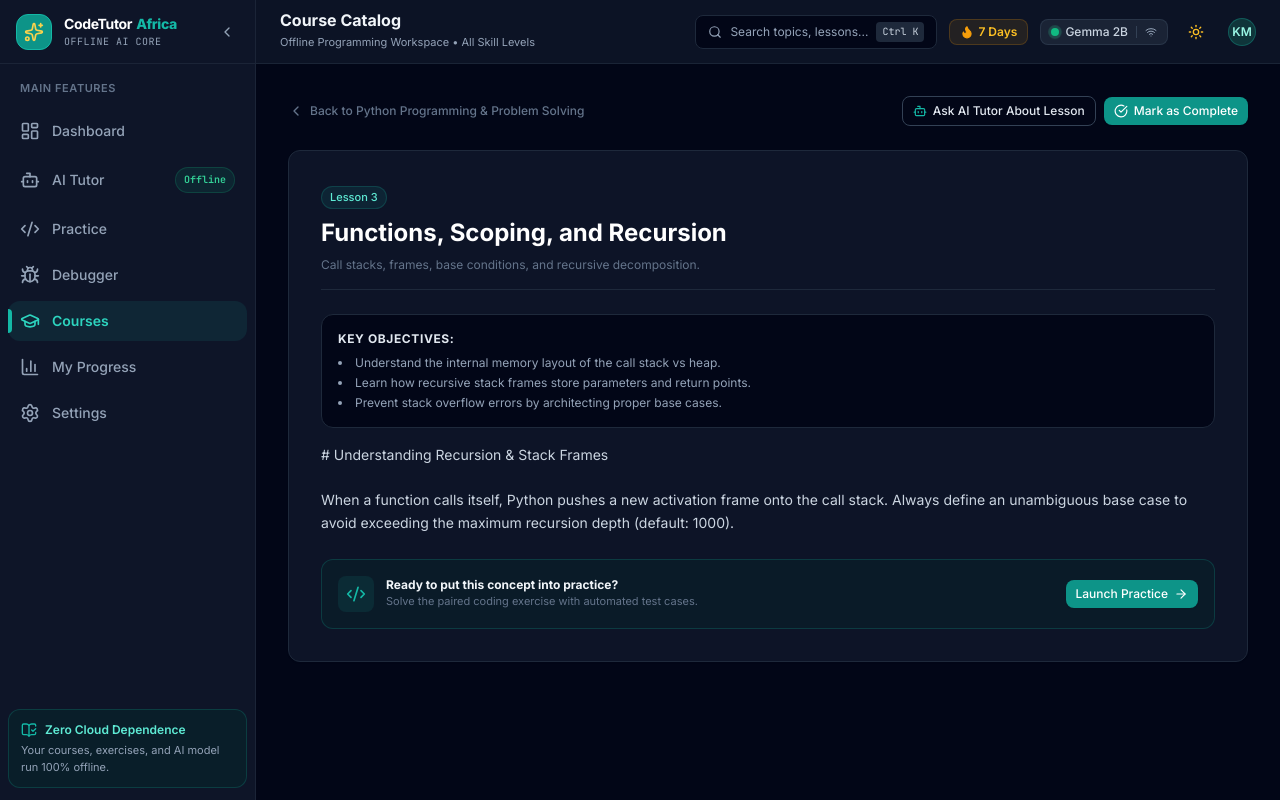
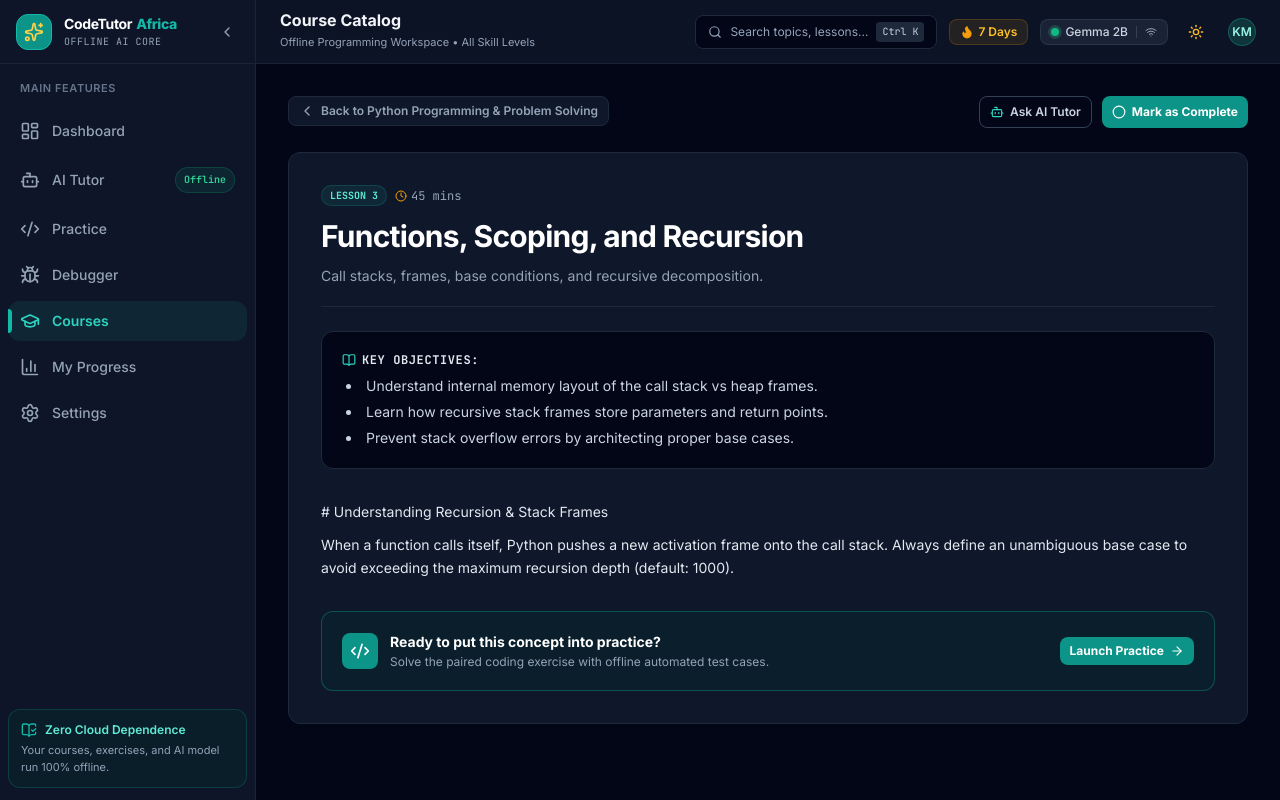
Before and after one commit to agudu50/CodeTutor-Africa, a React (Vite) app: page /learning/lessons/les-3 in a window 1280 px wide. Built offline with nearby package versions, Linux system fonts and the light colour scheme.

Commit message:
enhanced the Practice page

```diff
--- a/src/features/learning/pages/CourseListPage.tsx
+++ b/src/features/learning/pages/CourseListPage.tsx
@@ -3,7 +3,7 @@ import { PageContainer } from '@/components/layout/PageContainer'
 import { MOCK_COURSES } from '../data/mockCourseData'
 import { CourseCard } from '../components/CourseCard'
 import { Input, Dropdown } from '@/components/ui'
-import { Search, BookOpen } from 'lucide-react'
+import { Search, BookOpen, Shield } from 'lucide-react'
 
 export const CourseListPage: React.FC = () => {
   const [searchTerm, setSearchTerm] = useState('')
@@ -19,14 +19,25 @@ export const CourseListPage: React.FC = () => {
 
   return (
     <PageContainer maxWidth="2xl" className="space-y-6">
-      {/* Header */}
-      <div>
-        <h2 className="text-2xl font-bold tracking-tight text-slate-900 dark:text-white flex items-center gap-2">
-          <BookOpen className="w-6 h-6 text-brand-500" /> Programming Course Tracks
-        </h2>
-        <p className="text-xs text-slate-500 dark:text-slate-400 mt-1">
-          Structured programming courses for all skill levels—from first-time coders to advanced builders. Fully pre-cached for offline access.
-        </p>
+      {/* Header Banner */}
+      <div className="flex flex-col sm:flex-row sm:items-center sm:justify-between gap-4 p-5 sm:p-6 rounded-2xl border border-slate-200 dark:border-slate-800 bg-white dark:bg-slate-900 shadow-xs">
+        <div className="space-y-1">
+          <div className="flex items-center gap-2">
+            <div className="p-1.5 rounded-lg bg-brand-50 dark:bg-brand-950 text-brand-700 dark:text-brand-300 border border-brand-200 dark:border-brand-800/80">
+              <BookOpen className="w-4 h-4" />
+            </div>
+            <h1 className="text-xl sm:text-2xl font-bold tracking-tight text-slate-900 dark:text-white">
+              Programming Course Tracks
+            </h1>
+          </div>
+          <p className="text-xs text-slate-500 dark:text-slate-400 leading-relaxed">
+            Structured programming courses for all skill levels—from first-time coders to advanced builders. Fully pre-cached for offline access.
+          </p>
+        </div>
+
+        <span className="inline-flex items-center gap-1.5 px-3 py-1 rounded-full text-[11px] font-mono font-semibold text-emerald-700 dark:text-emerald-400 bg-emerald-50 dark:bg-emerald-950/70 border border-emerald-200 dark:border-emerald-800/80 shrink-0 self-start sm:self-center">
+          <Shield className="w-3.5 h-3.5" /> 100% Offline Accessible
+        </span>
       </div>
 
       {/* Filter Toolbar */}
@@ -37,15 +48,16 @@ export const CourseListPage: React.FC = () => {
             value={searchTerm}
             onChange={(e) => setSearchTerm(e.target.value)}
             leftIcon={<Search className="w-4 h-4 text-slate-400" />}
+            className="bg-white dark:bg-slate-900"
           />
         </div>
-        <div className="w-full sm:w-48">
+        <div className="w-full sm:w-52">
           <Dropdown
             options={[
               { value: 'all', label: 'All Languages' },
-              { value: 'python', label: 'Python' },
+              { value: 'python', label: 'Python 3.12' },
               { value: 'javascript', label: 'JavaScript' },
-              { value: 'java', label: 'Java' },
+              { value: 'java', label: 'Java 21' },
             ]}
             value={selectedLang}
             onChange={setSelectedLang}
@@ -53,8 +65,8 @@ export const CourseListPage: React.FC = () => {
         </div>
       </div>
 
-      {/* Courses Grid */}
-      <div className="grid grid-cols-1 md:grid-cols-2 lg:grid-cols-3 gap-6">
+      {/* Courses Grid (Equal-Height Cards) */}
+      <div className="grid grid-cols-1 md:grid-cols-2 lg:grid-cols-3 gap-6 items-stretch">
         {filteredCourses.map((course) => (
           <CourseCard key={course.id} course={course} />
         ))}
--- a/src/features/learning/pages/LessonViewPage.tsx
+++ b/src/features/learning/pages/LessonViewPage.tsx
@@ -2,8 +2,8 @@ import React, { useState } from 'react'
 import { useParams, Link } from 'react-router-dom'
 import { PageContainer } from '@/components/layout/PageContainer'
 import { MOCK_COURSES } from '../data/mockCourseData'
-import { Card, Button, Badge } from '@/components/ui'
-import { ChevronLeft, CheckCircle, Bot, Code2, ArrowRight } from 'lucide-react'
+import { Card, Button, Badge, MarkdownRenderer } from '@/components/ui'
+import { ChevronLeft, CheckCircle2, Circle, Bot, Code2, ArrowRight, BookOpen, Clock } from 'lucide-react'
 
 export const LessonViewPage: React.FC = () => {
   const { lessonId } = useParams<{ lessonId: string }>()
@@ -28,26 +28,43 @@ export const LessonViewPage: React.FC = () => {
 
   return (
     <PageContainer maxWidth="lg" className="space-y-6">
-      {/* Breadcrumb & Navigation */}
-      <div className="flex items-center justify-between">
+      {/* Breadcrumb & Top Navigation */}
+      <div className="flex flex-col sm:flex-row sm:items-center sm:justify-between gap-3">
         <Link
           to={`/learning/courses/${courseId}`}
-          className="inline-flex items-center gap-1.5 text-xs text-slate-500 hover:text-slate-900 dark:hover:text-slate-100 font-medium"
+          className="inline-flex items-center gap-1.5 text-xs text-slate-600 dark:text-slate-400 hover:text-slate-900 dark:hover:text-white font-semibold transition-colors px-2.5 py-1.5 rounded-lg hover:bg-slate-100 dark:hover:bg-slate-800 border border-slate-200 dark:border-slate-800 bg-white dark:bg-slate-900 shadow-2xs self-start"
         >
-          <ChevronLeft className="w-4 h-4" /> Back to {courseTitle}
+          <ChevronLeft className="w-4 h-4" />
+          <span>Back to {courseTitle}</span>
         </Link>
 
-        <div className="flex items-center gap-2">
+        <div className="flex items-center gap-2.5 self-end sm:self-center">
           <Link to="/tutor">
-            <Button variant="outline" size="sm" leftIcon={<Bot className="w-3.5 h-3.5 text-brand-500" />}>
-              Ask AI Tutor About Lesson
+            <Button
+              variant="outline"
+              size="sm"
+              className="h-8 text-xs font-semibold text-slate-700 dark:text-slate-300 border-slate-200 dark:border-slate-700 hover:border-brand-500 hover:text-brand-600 shadow-2xs"
+              leftIcon={<Bot className="w-3.5 h-3.5 text-brand-600 dark:text-brand-400" />}
+            >
+              Ask AI Tutor
             </Button>
           </Link>
           <Button
             variant={isCompleted ? 'secondary' : 'primary'}
             size="sm"
             onClick={() => setIsCompleted(!isCompleted)}
-            leftIcon={<CheckCircle className="w-3.5 h-3.5" />}
+            className={
+              isCompleted
+                ? 'h-8 text-xs font-semibold bg-emerald-50 dark:bg-emerald-950/70 text-emerald-700 dark:text-emerald-400 border border-emerald-200 dark:border-emerald-800/80 shadow-2xs'
+                : 'h-8 text-xs font-bold bg-brand-600 hover:bg-brand-700 text-white shadow-xs'
+            }
+            leftIcon={
+              isCompleted ? (
+                <CheckCircle2 className="w-3.5 h-3.5 text-emerald-600 dark:text-emerald-400" />
+              ) : (
+                <Circle className="w-3.5 h-3.5" />
+              )
+            }
           >
             {isCompleted ? 'Completed ✓' : 'Mark as Complete'}
           </Button>
@@ -55,50 +72,65 @@ export const LessonViewPage: React.FC = () => {
       </div>
 
       {/* Lesson Reader Card */}
-      <Card className="p-6 md:p-8 space-y-6">
-        <div className="space-y-2 border-b border-slate-100 dark:border-slate-800 pb-4">
-          <Badge variant="brand" size="sm">Lesson {foundLesson.order}</Badge>
-          <h2 className="text-2xl font-bold text-slate-900 dark:text-white">
+      <Card className="p-6 sm:p-8 space-y-6 border border-slate-200 dark:border-slate-800 bg-white dark:bg-slate-900 shadow-xs">
+        <div className="space-y-3 border-b border-slate-100 dark:border-slate-800 pb-5">
+          <div className="flex items-center gap-2">
+            <Badge variant="brand" size="sm" className="font-mono text-[10px] uppercase font-bold">
+              Lesson {foundLesson.order}
+            </Badge>
+            <span className="text-xs font-mono text-slate-400 flex items-center gap-1">
+              <Clock className="w-3 h-3 text-amber-500" /> {foundLesson.durationMinutes} mins
+            </span>
+          </div>
+
+          <h1 className="text-2xl sm:text-3xl font-bold tracking-tight text-slate-900 dark:text-white">
             {foundLesson.title}
-          </h2>
-          <p className="text-xs text-slate-500">{foundLesson.description}</p>
+          </h1>
+          <p className="text-xs sm:text-sm text-slate-500 dark:text-slate-400 leading-relaxed">
+            {foundLesson.description}
+          </p>
         </div>
 
-        {/* Markdown Content Viewer */}
-        <div className="prose dark:prose-invert max-w-none text-sm leading-relaxed space-y-4 text-slate-700 dark:text-slate-300">
-          <div className="p-4 rounded-xl bg-slate-50 dark:bg-slate-950 border border-slate-200 dark:border-slate-800">
-            <h4 className="text-xs font-bold text-slate-800 dark:text-slate-200 uppercase tracking-wider mb-2">
-              Key Objectives:
-            </h4>
-            <ul className="list-disc list-inside text-xs space-y-1 text-slate-600 dark:text-slate-400">
-              <li>Understand the internal memory layout of the call stack vs heap.</li>
-              <li>Learn how recursive stack frames store parameters and return points.</li>
-              <li>Prevent stack overflow errors by architecting proper base cases.</li>
-            </ul>
-          </div>
+        {/* Objectives Box */}
+        <div className="p-4 sm:p-5 rounded-xl bg-slate-50 dark:bg-slate-950 border border-slate-200 dark:border-slate-800 space-y-2">
+          <h2 className="text-xs font-bold text-slate-800 dark:text-slate-200 uppercase tracking-wider font-mono flex items-center gap-1.5">
+            <BookOpen className="w-3.5 h-3.5 text-brand-600 dark:text-brand-400" />
+            <span>Key Objectives:</span>
+          </h2>
+          <ul className="list-disc list-inside text-xs sm:text-sm space-y-1.5 text-slate-700 dark:text-slate-300 pl-1 leading-relaxed">
+            <li>Understand internal memory layout of the call stack vs heap frames.</li>
+            <li>Learn how recursive stack frames store parameters and return points.</li>
+            <li>Prevent stack overflow errors by architecting proper base cases.</li>
+          </ul>
+        </div>
 
-          <div className="whitespace-pre-wrap font-sans">
-            {foundLesson.contentMarkdown}
-          </div>
+        {/* Rich Lesson Content via MarkdownRenderer */}
+        <div className="py-2">
+          <MarkdownRenderer content={foundLesson.contentMarkdown} />
         </div>
 
         {/* Quick Practice Prompt */}
-        <div className="p-4 rounded-xl border border-brand-500/20 bg-brand-500/5 dark:bg-brand-950/30 flex items-center justify-between">
+        <div className="p-4 sm:p-5 rounded-xl border border-brand-200 dark:border-brand-800/80 bg-brand-50/60 dark:bg-brand-950/40 flex flex-col sm:flex-row sm:items-center justify-between gap-4 shadow-2xs">
           <div className="flex items-center gap-3">
-            <div className="p-2 rounded-lg bg-brand-500/10 text-brand-500">
+            <div className="p-2 rounded-lg bg-brand-600 text-white shrink-0">
               <Code2 className="w-5 h-5" />
             </div>
-            <div>
-              <h4 className="text-xs font-bold text-slate-900 dark:text-slate-100">
+            <div className="space-y-0.5">
+              <h3 className="text-xs sm:text-sm font-bold text-slate-900 dark:text-white">
                 Ready to put this concept into practice?
-              </h4>
-              <p className="text-[11px] text-slate-500">
-                Solve the paired coding exercise with automated test cases.
+              </h3>
+              <p className="text-xs text-slate-600 dark:text-slate-400">
+                Solve the paired coding exercise with offline automated test cases.
               </p>
             </div>
           </div>
-          <Link to="/practice/practice-rec-1">
-            <Button variant="primary" size="sm" rightIcon={<ArrowRight className="w-3.5 h-3.5" />}>
+          <Link to="/practice/practice-rec-1" className="self-start sm:self-center shrink-0">
+            <Button
+              variant="primary"
+              size="sm"
+              className="font-bold bg-brand-600 hover:bg-brand-700 text-white shadow-xs text-xs"
+              rightIcon={<ArrowRight className="w-3.5 h-3.5" />}
+            >
               Launch Practice
             </Button>
           </Link>
```
Also changed, not shown: src/features/learning/components/CourseCard.tsx (+37 -30 lines), src/features/learning/pages/CourseDetailPage.tsx (+99 -48 lines).
